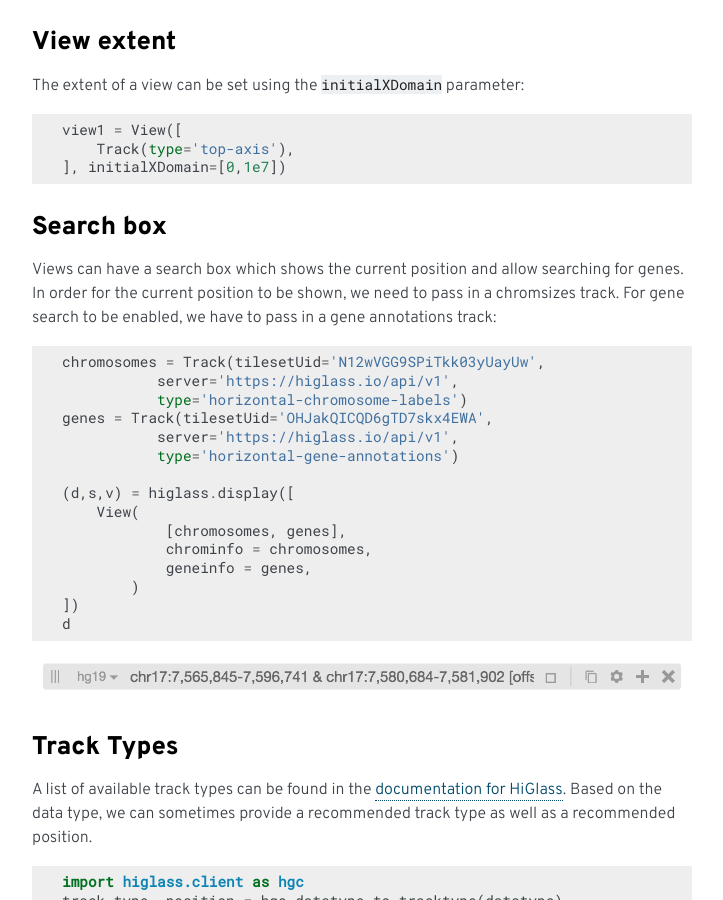
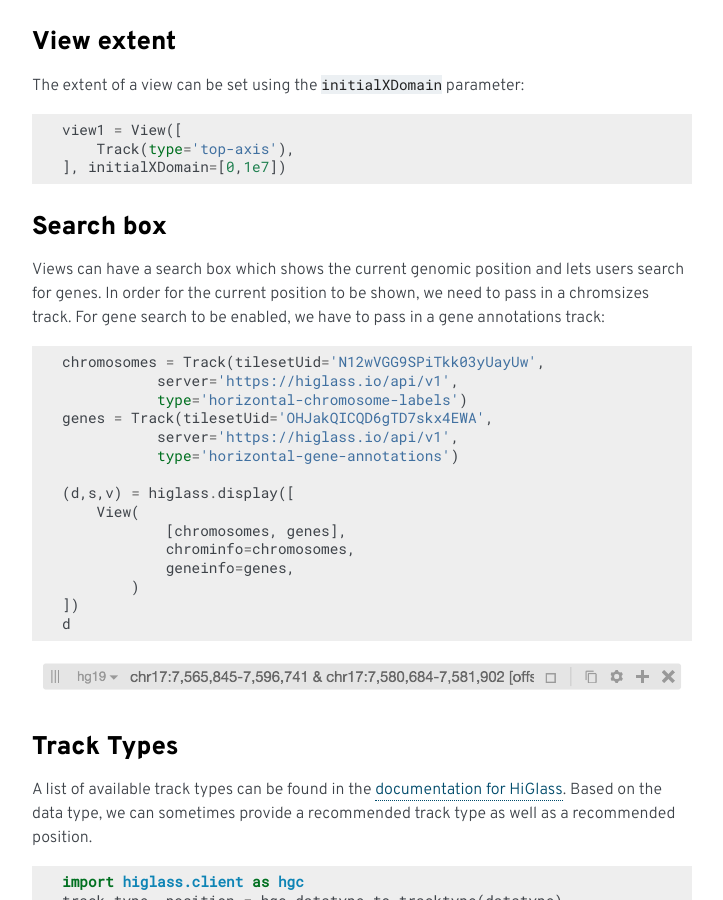
Before and after one commit to higlass/higlass-python, a Sphinx documentation site: the page built from docs/getting_started.rst, in a window 1280 px wide and 900 px high, scrolled down 989 px. Shown: the whole window, without its empty margins (388-1111 px from the left). Built offline with Sphinx 7.4.7, drawn with Linux system fonts in a browser that asks for light colours; formulas are drawn with MathJax 3.

```diff
--- a/docs/getting_started.rst
+++ b/docs/getting_started.rst
@@ -67,7 +67,7 @@ The extent of a view can be set using the ``initialXDomain`` parameter:
 Search box
 ----------
 
-Views can have a search box which shows the current position and allow searching for genes. In order for the current position to be shown, we need to pass in a chromsizes track. For gene search to be enabled, we have to pass in a gene annotations track:
+Views can have a search box which shows the current genomic position and lets users search for genes. In order for the current position to be shown, we need to pass in a chromsizes track. For gene search to be enabled, we have to pass in a gene annotations track:
 
 .. code-block:: python
 
@@ -81,8 +81,8 @@ Views can have a search box which shows the current position and allow searching
   (d,s,v) = higlass.display([
       View(
               [chromosomes, genes],
-              chrominfo = chromosomes,
-              geneinfo = genes,
+              chrominfo=chromosomes,
+              geneinfo=genes,
           )
   ])
   d
```
Also changed, not shown: 1 other file.
